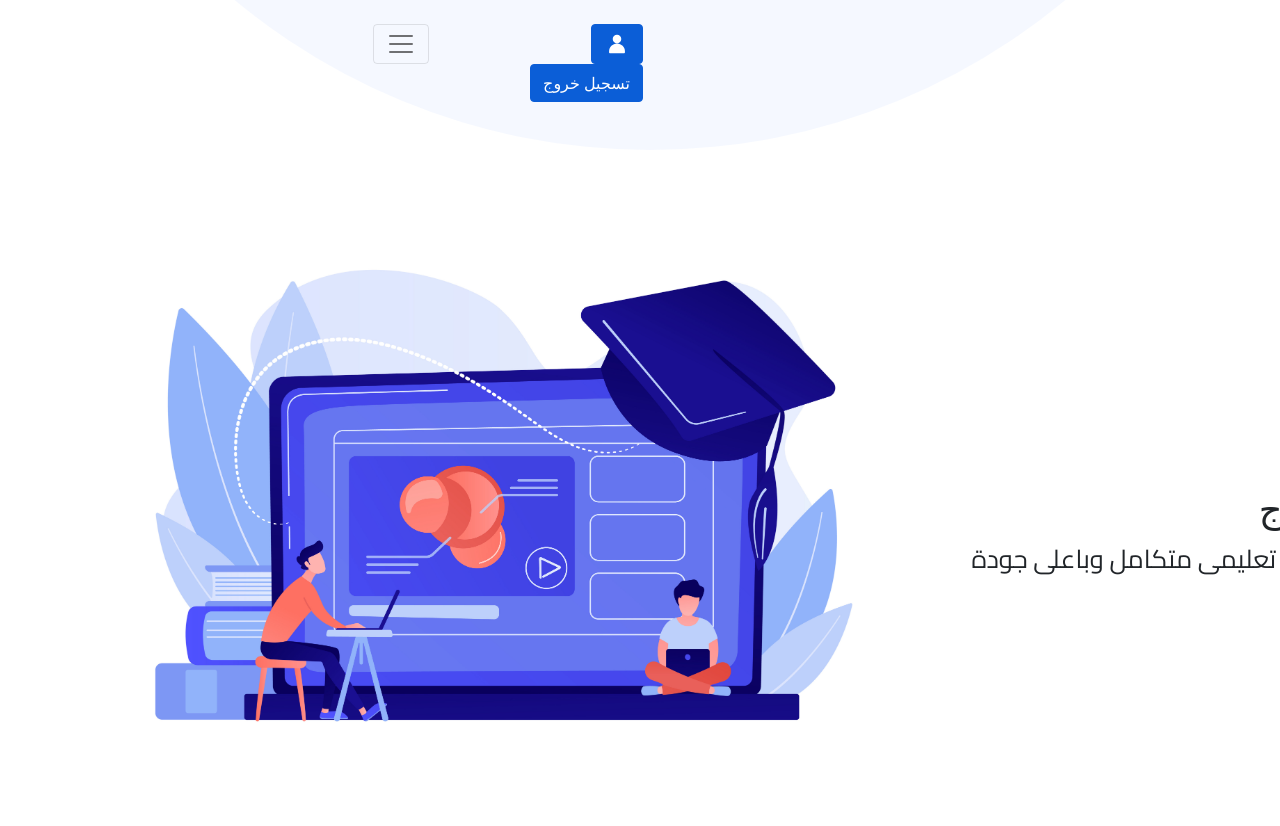
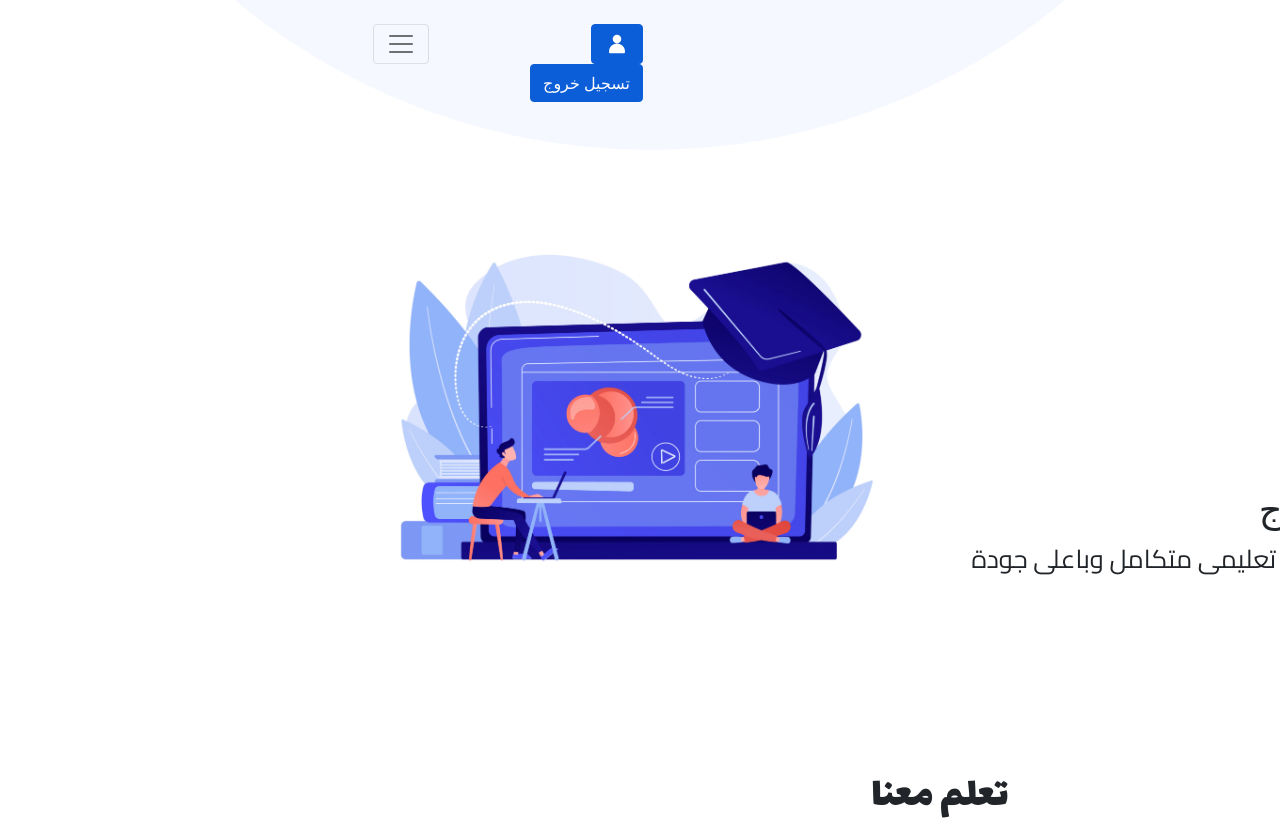
Before and after one commit to mohamed44g/education, a plain HTML site: page index.html in a window 1280 px wide. Shown: the top 826 px of the page. Drawn offline with nearby package versions, Linux system fonts and the light colour scheme; a web font is replaced by a local one.

Commit message:
Update index.html

```diff
--- a/index.html
+++ b/index.html
@@ -96,7 +96,7 @@
         </div>
 
         <div class="col-xl-6 col-lg-6 col-md-12 col-12">
-            <img src="AdobeStock_294515174.jpeg" id = "contentImg" class = "mt-5" alt="" height="550px">
+            <img src="AdobeStock_294515174.jpeg" id = "contentImg" class = "img-fluid mt-5" alt="" height="550px">
         </div>
 
     </div>
```
